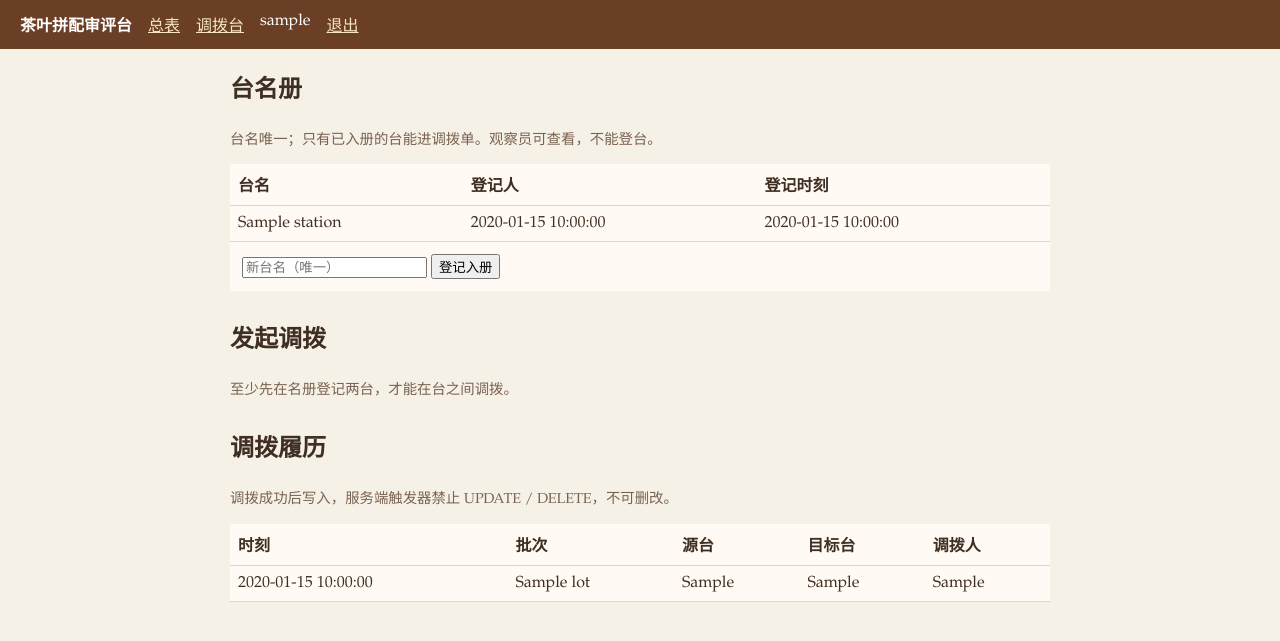
After one commit to lacsar712/cc-tb-b02-GSB, a Flask app: page /transfer in a window 1280 px wide. The commit adds this page. Shown: the top 641 px of the page. Run offline with Flask 3, Linux system fonts and the light colour scheme; the visitor is signed in with stand-in values (Sample User, id 1); a database or web service that is not in the repository returns one stand-in record (values such as "Sample title"); some libraries are stand-ins or nearby versions.

Commit message:
feat: station transfer board

```diff
--- a/backend/app.py
+++ b/backend/app.py
@@ -3,6 +3,7 @@ from functools import wraps
 
 import psycopg2
 from flask import Flask, redirect, render_template, request, session, url_for
+from psycopg2.errors import UniqueViolation
 from psycopg2.extras import RealDictCursor
 
 from rules import weigh
@@ -25,6 +26,18 @@ def login_required(fn):
     def wrap(*args, **kwargs):
         if "user" not in session:
             return redirect(url_for("login"))
+        return fn(*args, **kwargs)
+
+    return wrap
+
+
+def writer_required(fn):
+    @wraps(fn)
+    def wrap(*args, **kwargs):
+        if "user" not in session:
+            return redirect(url_for("login"))
+        if session.get("role") != "writer":
+            return ("观察员只读：不能登台、不能建调拨单", 403)
         return fn(*args, **kwargs)
 
     return wrap
@@ -56,13 +69,52 @@ def logout():
     return redirect(url_for("login"))
 
 
+def latest_lot_rows_sql():
+    """每个批次最新的一行审评记录，且该批最新调拨落在指定台。
+
+    台归属完全在服务端计算：取每批最新一条调拨履历的目标台。
+    源台在最新一批调走后自然查不到该批最新行；目标台查得到。
+    """
+    return """
+        SELECT DISTINCT ON (c.lot) c.*
+        FROM cuppings c
+        JOIN (
+            SELECT DISTINCT ON (lot) lot, target_station
+            FROM transfers
+            ORDER BY lot, moved_at DESC, id DESC
+        ) loc ON loc.lot = c.lot
+        {where}
+        ORDER BY c.lot, c.id DESC
+    """
+
+
 @app.get("/")
 @login_required
 def home():
+    station = request.args.get("station", "").strip()
+    rows = []
     with db() as conn, conn.cursor(cursor_factory=RealDictCursor) as cur:
-        cur.execute("SELECT * FROM cuppings ORDER BY id DESC")
+        cur.execute("SELECT name FROM stations ORDER BY name")
+        stations = [r["name"] for r in cur.fetchall()]
+        if station:
+            # 未入册的台名不提供过滤视图
+            cur.execute("SELECT 1 FROM stations WHERE name = %s", (station,))
+            if cur.fetchone() is None:
+                return ("台名未入册，无法查看该台视图", 400)
+            cur.execute(
+                latest_lot_rows_sql().format(where="WHERE loc.target_station = %s"),
+                (station,),
+            )
+        else:
+            cur.execute("SELECT * FROM cuppings ORDER BY id DESC")
         rows = cur.fetchall()
-    return render_template("home.html", rows=rows, can_write=session.get("role") == "writer")
+    return render_template(
+        "home.html",
+        rows=rows,
+        stations=stations,
+        active_station=station,
+        can_write=session.get("role") == "writer",
+    )
 
 
 @app.post("/cuppings")
@@ -86,3 +138,76 @@ def create():
     if request.headers.get("HX-Request"):
         return render_template("_row.html", row=row)
     return redirect(url_for("home"))
+
+
+@app.get("/transfer")
+@login_required
+def transfer_page():
+    with db() as conn, conn.cursor(cursor_factory=RealDictCursor) as cur:
+        cur.execute("SELECT * FROM stations ORDER BY name")
+        stations = cur.fetchall()
+        cur.execute("SELECT * FROM transfers ORDER BY moved_at DESC, id DESC")
+        transfers = cur.fetchall()
+        cur.execute("SELECT DISTINCT lot FROM cuppings ORDER BY lot")
+        lots = [r["lot"] for r in cur.fetchall()]
+    return render_template(
+        "transfer.html",
+        stations=stations,
+        transfers=transfers,
+        lots=lots,
+        can_write=session.get("role") == "writer",
+    )
+
+
+@app.post("/stations")
+@writer_required
+def register_station():
+    name = request.form.get("name", "").strip()
+    if not name:
+        return ("台名不能为空", 400)
+    try:
+        with db() as conn, conn.cursor(cursor_factory=RealDictCursor) as cur:
+            cur.execute(
+                "INSERT INTO stations (name, created_by) VALUES (%s, %s) RETURNING *",
+                (name, session["user"]),
+            )
+            row = cur.fetchone()
+            conn.commit()
+    except UniqueViolation:
+        return ("台名已入册，台名唯一", 400)
+    if request.headers.get("HX-Request"):
+        return render_template("_station_row.html", row=row)
+    return redirect(url_for("transfer_page"))
+
+
+@app.post("/transfers")
+@writer_required
+def create_transfer():
+    source = request.form.get("source_station", "").strip()
+    target = request.form.get("target_station", "").strip()
+    lot = request.form.get("lot", "").strip()
+    if not source or not target or not lot:
+        return ("调拨单须含源台、目标台、批次", 400)
+    if source == target:
+        return ("源台与目标台不能相同", 400)
+
+    with db() as conn, conn.cursor(cursor_factory=RealDictCursor) as cur:
+        # 服务端校验：只有已入册的台能进调拨单；任一未入册则拒收，履历不增
+        cur.execute(
+            "SELECT name FROM stations WHERE name IN (%s, %s)", (source, target)
+        )
+        registered = {r["name"] for r in cur.fetchall()}
+        missing = [s for s in (source, target) if s not in registered]
+        if missing:
+            return (f"台名未入册，调拨单拒收：{'、'.join(missing)}", 400)
+
+        cur.execute(
+            """INSERT INTO transfers (source_station, target_station, lot, moved_by)
+               VALUES (%s, %s, %s, %s) RETURNING *""",
+            (source, target, lot, session["user"]),
+        )
+        row = cur.fetchone()
+        conn.commit()
+    if request.headers.get("HX-Request"):
+        return render_template("_transfer_row.html", row=row)
+    return redirect(url_for("transfer_page"))
--- /dev/null
+++ b/backend/templates/_station_row.html
@@ -0,0 +1,5 @@
+<tr>
+  <td>{{ row.name }}</td>
+  <td>{{ row.created_by }}</td>
+  <td>{{ row.created_at.strftime('%Y-%m-%d %H:%M:%S') }}</td>
+</tr>
--- /dev/null
+++ b/backend/templates/_transfer_row.html
@@ -0,0 +1,7 @@
+<tr>
+  <td>{{ row.moved_at.strftime('%Y-%m-%d %H:%M:%S') }}</td>
+  <td>{{ row.lot }}</td>
+  <td>{{ row.source_station }}</td>
+  <td>{{ row.target_station }}</td>
+  <td>{{ row.moved_by }}</td>
+</tr>
--- a/backend/templates/base.html
+++ b/backend/templates/base.html
@@ -12,12 +12,23 @@
     td, th { padding: 8px; border-bottom: 1px solid #e6d3c0; text-align: left; }
     form { background: #fffaf3; padding: 12px; margin-bottom: 16px; }
     .pass { color: #166534; } .fail { color: #9f1239; }
+    section { margin-bottom: 28px; }
+    .station-bar { background: #efe2cd; padding: 8px 12px; margin-bottom: 16px; display: flex; gap: 10px; align-items: center; flex-wrap: wrap; }
+    .station-bar a { color: #6b3e26; text-decoration: none; padding: 2px 8px; border: 1px solid #c9b093; border-radius: 4px; background: #fffaf3; }
+    .station-bar a.on { background: #6b3e26; color: #f6e7c1; }
+    .station-bar .cur { color: #6b3e26; font-weight: bold; }
+    .hint { color: #7a6250; font-size: 0.9em; }
+    .readonly { color: #9f1239; font-weight: bold; }
+    .empty { color: #7a6250; }
+    label { display: inline-block; margin-right: 12px; }
   </style>
 </head>
 <body>
   <header>
     <strong>茶叶拼配审评台</strong>
     {% if session.user %}
+      <a href="{{ url_for('home') }}">总表</a>
+      <a href="{{ url_for('transfer_page') }}">调拨台</a>
       <span>{{ session.user }}</span>
       <a href="{{ url_for('logout') }}">退出</a>
     {% endif %}
@@ -35,7 +46,7 @@
       });
       const html = await res.text();
       if (!res.ok) { alert(html); return; }
-      document.querySelector("#rows").insertAdjacentHTML("afterbegin", html);
+      document.querySelector(form.dataset.swap).insertAdjacentHTML("afterbegin", html);
       form.reset();
     });
   </script>
--- /dev/null
+++ b/backend/templates/transfer.html
@@ -0,0 +1,64 @@
+{% extends "base.html" %}
+{% block body %}
+<section>
+  <h2>台名册</h2>
+  <p class="hint">台名唯一；只有已入册的台能进调拨单。观察员可查看，不能登台。</p>
+  <table>
+    <thead><tr><th>台名</th><th>登记人</th><th>登记时刻</th></tr></thead>
+    <tbody id="station-rows">
+      {% for row in stations %}{% include "_station_row.html" %}{% endfor %}
+    </tbody>
+  </table>
+  {% if can_write %}
+  <form method="post" action="{{ url_for('register_station') }}" data-swap="#station-rows">
+    <input name="name" placeholder="新台名（唯一）" required />
+    <button>登记入册</button>
+  </form>
+  {% else %}
+  <p class="readonly">观察员只读：不能登台。</p>
+  {% endif %}
+</section>
+
+<section>
+  <h2>发起调拨</h2>
+  {% if can_write %}
+  {% if stations|length >= 2 %}
+  <form method="post" action="{{ url_for('create_transfer') }}" data-swap="#transfer-rows">
+    <label>源台
+      <select name="source_station" required>
+        {% for row in stations %}<option value="{{ row.name }}">{{ row.name }}</option>{% endfor %}
+      </select>
+    </label>
+    <label>目标台
+      <select name="target_station" required>
+        {% for row in stations %}<option value="{{ row.name }}">{{ row.name }}</option>{% endfor %}
+      </select>
+    </label>
+    <label>批次
+      <input name="lot" list="lot-list" placeholder="批次" required />
+      <datalist id="lot-list">
+        {% for lot in lots %}<option value="{{ lot }}"></option>{% endfor %}
+      </datalist>
+    </label>
+    <button>提交调拨单</button>
+  </form>
+  {% else %}
+  <p class="hint">至少先在名册登记两台，才能在台之间调拨。</p>
+  {% endif %}
+  {% else %}
+  <p class="readonly">观察员只读：不能建调拨单。</p>
+  {% endif %}
+</section>
+
+<section>
+  <h2>调拨履历</h2>
+  <p class="hint">调拨成功后写入，服务端触发器禁止 UPDATE / DELETE，不可删改。</p>
+  <table>
+    <thead><tr><th>时刻</th><th>批次</th><th>源台</th><th>目标台</th><th>调拨人</th></tr></thead>
+    <tbody id="transfer-rows">
+      {% for row in transfers %}{% include "_transfer_row.html" %}{% endfor %}
+    </tbody>
+  </table>
+  {% if not transfers %}<p class="empty">暂无调拨记录。</p>{% endif %}
+</section>
+{% endblock %}
```
Also changed, not shown: backend/seed.py (+39 -0 lines), backend/templates/home.html (+11 -1 lines), README.md.
